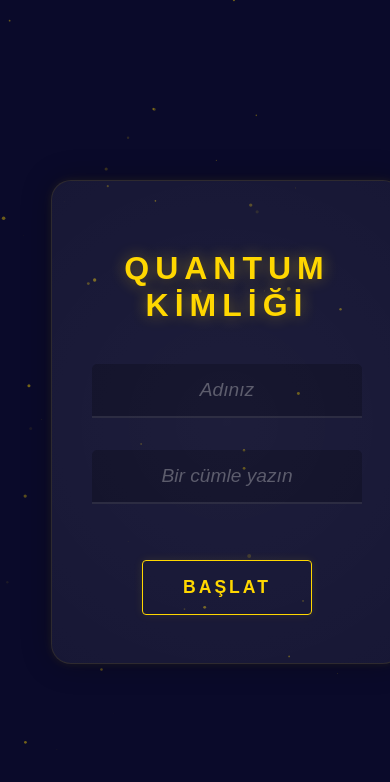
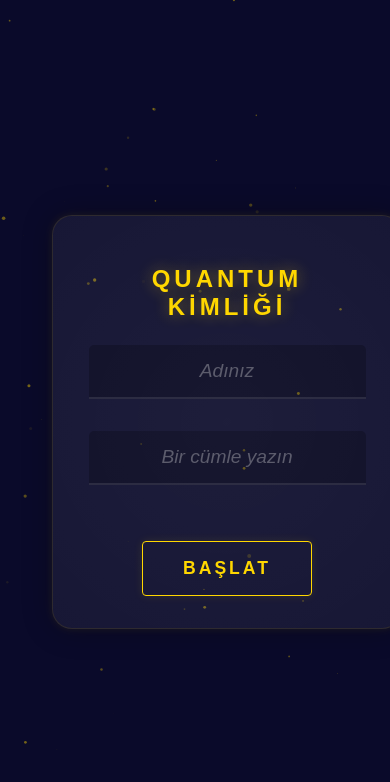
Before and after one commit to Kaanavciexe/QuantumFate, a React (Vite) app: page / in a window 390 px wide. Shown: the top 782 px of the page. Built offline with nearby package versions, Linux system fonts and the light colour scheme.

Commit message:
Optimize element sizing for mobile devices

```diff
--- a/src/components/InputForm.jsx
+++ b/src/components/InputForm.jsx
@@ -22,7 +22,7 @@ export default function InputForm({ onConfirm }) {
             padding: '2rem'
         }}>
             {/* Glass Card */}
-            <div style={{
+            <div className="glass-card" style={{
                 background: 'rgba(255, 255, 255, 0.05)',
                 backdropFilter: 'blur(10px)',
                 padding: '3rem 2.5rem',
--- a/src/components/QuantumAnimation.jsx
+++ b/src/components/QuantumAnimation.jsx
@@ -89,7 +89,7 @@ export default function QuantumAnimation({ onComplete }) {
                 }
             `}</style>
 
-            <div style={{ position: 'relative', width: '300px', height: '300px' }}>
+            <div className="animation-inner-container" style={{ position: 'relative', width: '300px', height: '300px' }}>
 
                 {/* 1. Center Flashing Yellow Light */}
                 <div style={{
--- a/src/index.css
+++ b/src/index.css
@@ -118,3 +118,37 @@ button:hover {
 button:active {
   transform: translateY(1px);
 }
+
+/* --- Mobile Responsive Styles --- */
+@media (max-width: 480px) {
+
+  /* Scale down the input form card */
+  .glass-card {
+    padding: 2rem 1.5rem !important;
+    width: 90% !important;
+    max-width: none !important;
+  }
+
+  .glass-card h1 {
+    font-size: 1.5rem !important;
+    letter-spacing: 4px !important;
+    margin-bottom: 1.5rem !important;
+  }
+
+  /* Scale down the loading animation */
+  .animation-inner-container {
+    transform: scale(0.7);
+    transform-origin: center center;
+  }
+
+  /* Scale down the result card */
+  .quantum-card {
+    transform: scale(0.85);
+    transform-origin: top center;
+    margin-top: 10px;
+  }
+
+  .result-container {
+    gap: 15px !important;
+  }
+}
```
